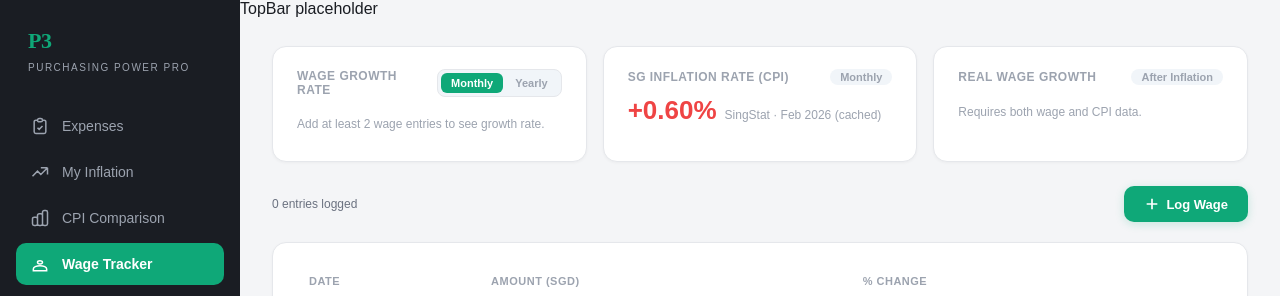
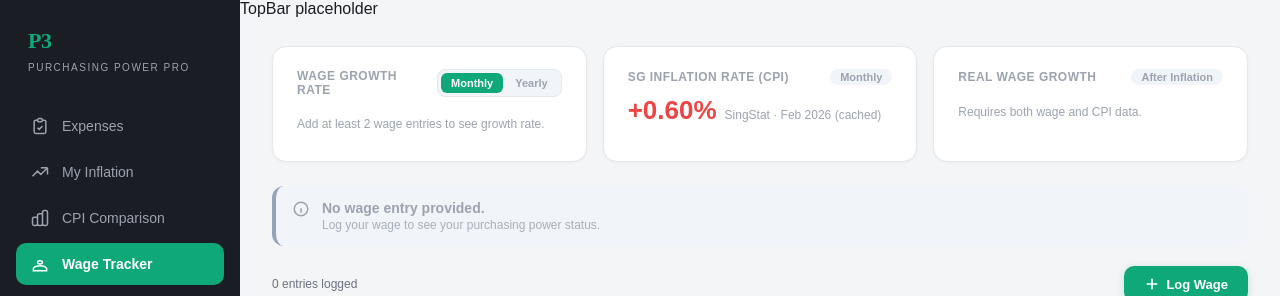
Before and after one commit to BT3103AppDev1/L1_Group_1, a Vue app: page /wages in a window 1280 px wide. Shown: the top 296 px of the page. Built offline with nearby package versions, Linux system fonts and the light colour scheme; no server answers; the database is empty; sample sign-in values are in the browser's storage.

Commit message:
Implement user story 14 purchasing power alert

```diff
--- a/src/views/WageTrackerView.vue
+++ b/src/views/WageTrackerView.vue
@@ -66,6 +66,48 @@
         </div>
       </div>
 
+    </div>
+
+    <!-- ── Purchasing Power Alert (US-14) ── -->
+    <div v-if="wages.length === 0" class="alert-box alert-neutral">
+      <svg width="18" height="18" fill="none" viewBox="0 0 24 24" stroke="currentColor" stroke-width="2"><path d="M13 16h-1v-4h-1m1-4h.01M21 12a9 9 0 11-18 0 9 9 0 0118 0z"/></svg>
+      <div>
+        <div class="alert-title">No wage entry provided.</div>
+        <div class="alert-sub">Log your wage to see your purchasing power status.</div>
+      </div>
+    </div>
+
+    <div v-else-if="purchasingPowerStatus === 'healthy'" class="alert-box alert-healthy">
+      <svg width="18" height="18" fill="none" viewBox="0 0 24 24" stroke="currentColor" stroke-width="2"><path d="M9 12l2 2 4-4m6 2a9 9 0 11-18 0 9 9 0 0118 0z"/></svg>
+      <div>
+        <div class="alert-title">✅ Healthy — Your purchasing power is growing.</div>
+        <div class="alert-sub">
+          Your wage growth ({{ wageGrowth !== null ? (wageGrowth >= 0 ? '+' : '') + wageGrowth.toFixed(2) + '%' : 'N/A' }})
+          is outpacing inflation ({{ cpiRate !== null ? cpiRate.toFixed(2) + '%' : 'N/A' }})
+          by {{ realGrowth !== null ? Math.abs(realGrowth).toFixed(2) + '%' : 'N/A' }}.
+        </div>
+      </div>
+    </div>
+
+    <div v-else-if="purchasingPowerStatus === 'declining'" class="alert-box alert-declining">
+      <svg width="18" height="18" fill="none" viewBox="0 0 24 24" stroke="currentColor" stroke-width="2"><path d="M12 9v2m0 4h.01M10.29 3.86L1.82 18a2 2 0 001.71 3h16.94a2 2 0 001.71-3L13.71 3.86a2 2 0 00-3.42 0z"/></svg>
+      <div>
+        <div class="alert-title">⚠️ Declining Purchasing Power — Take action.</div>
+        <div class="alert-sub">
+          Your wage growth ({{ wageGrowth !== null ? (wageGrowth >= 0 ? '+' : '') + wageGrowth.toFixed(2) + '%' : 'N/A' }})
+          is behind inflation ({{ cpiRate !== null ? cpiRate.toFixed(2) + '%' : 'N/A' }})
+          by {{ realGrowth !== null ? Math.abs(realGrowth).toFixed(2) + '%' : 'N/A' }}.
+          Consider negotiating a raise.
+        </div>
+      </div>
+    </div>
+
+    <div v-else class="alert-box alert-neutral">
+      <svg width="18" height="18" fill="none" viewBox="0 0 24 24" stroke="currentColor" stroke-width="2"><path d="M13 16h-1v-4h-1m1-4h.01M21 12a9 9 0 11-18 0 9 9 0 0118 0z"/></svg>
+      <div>
+        <div class="alert-title">Awaiting data...</div>
+        <div class="alert-sub">Add at least 2 wage entries and CPI data to see your status.</div>
+      </div>
     </div>
 
     <!-- ── Header ── -->
@@ -171,47 +213,36 @@ export default {
       submitting: false,
       showForm: false,
       editingId: null,
-      form: { amount: '', effectiveDate: '' }, // Default values
+      form: { amount: '', effectiveDate: '' },
       formError: '',
-      unsubscribe: null, // Holds the Firestore unsubscribe function for proper cleanup
+      unsubscribe: null,
 
-      // For delete modal state
+      // ── Delete modal (same pattern as ExpensesView) ──
       showDeleteModal: false,
       pendingDeleteId: null,
       deleting: false,
 
-      interval: 'monthly', // Controls whether monthly or yearly view, set to monthly view by default
+      interval: 'monthly',
     }
   },
 
   computed: {
-    // Switches between MoM and YoY CPI composable based on the interval toggle
     activeCpi() {
       return this.interval === 'monthly' ? this.momCpi : this.yoyCpi
     },
-
-    // Getter for loading state
     cpiLoading() {
       return this.activeCpi.cpiLoading.value
     },
-
-    // Overall CPI rate for the active interval
     cpiRate() {
       const data = this.activeCpi.cpiData.value
       if (!data) return null
       return data.overall
     },
-
-    // Source label shown below the CPI card e.g. 'Department of Statistics Singapore · Feb 2026'
     cpiPeriodLabel() {
       const data = this.activeCpi.cpiData.value
       if (!data) return ''
       return data.source ?? ''
     },
-
-    // Nominal wage growth rate for the active interval.
-    // Monthly: compares the two most recent entries.
-    // Yearly: finds the entry closest to exactly one year before the latest entry.
     wageGrowth() {
       if (this.wages.length < 2) return null
       const latest = this.wages[0]
@@ -233,30 +264,30 @@ export default {
         return ((latest.amount - closest.amount) / closest.amount) * 100
       }
     },
-
-    // Real wage growth = nominal wage growth minus CPI inflation
-    // Positive means purchasing power is increasing, negative means it's eroding
     realGrowth() {
       if (this.wageGrowth === null || this.cpiRate === null) return null
       return this.wageGrowth - this.cpiRate
     },
+
+    // US-14: Purchasing Power Alert status
+    purchasingPowerStatus() {
+      if (this.wages.length === 0) return 'no-wage'
+      if (this.realGrowth === null) return 'awaiting'
+      return this.realGrowth >= 0 ? 'healthy' : 'declining'
+    },
   },
 
   mounted() {
-    // Create listener for real time updates to wage entries
     this.listenToWages()
-    // Fetch both CPI sources on mount from composables so switching interval is instant
     this.momCpi.fetchCPI()
     this.yoyCpi.fetchCPI()
   },
 
   beforeUnmount() {
-    // Clean up the Firestore real-time listener to prevent memory leaks
     if (this.unsubscribe) this.unsubscribe()
   },
 
   methods: {
-    // Sets up a real-time Firestore listener, ordered by date descending
     listenToWages() {
       const uid = auth.currentUser.uid
       const wagesRef = collection(db, 'users', uid, 'wages')
@@ -270,7 +301,7 @@ export default {
       })
     },
 
-    // Opens the add wage form  with a blank state
+    // ── Form: open for add ──
     openForm() {
       this.editingId = null
       this.form = { amount: '', effectiveDate: '' }
@@ -278,7 +309,7 @@ export default {
       this.showForm = true
     },
 
-    // Opens the edit wage form pre-populated with the wage entry's current values
+    // ── Form: open for edit (same pattern as ExpensesView.editExpense) ──
     openEdit(wage) {
       this.editingId = wage.id
       this.form = {
@@ -289,14 +320,12 @@ export default {
       this.showForm = true
     },
 
-    // Closes opened add/edit wage form
     closeForm() {
       this.showForm = false
       this.editingId = null
       this.formError = ''
     },
 
-    // Basic validation for amount and date data before writing to Firestore
     validateWage(amount, effectiveDate) {
       if (!amount) return 'Amount is required.'
       const parsed = parseFloat(amount)
@@ -306,14 +335,12 @@ export default {
       return null
     },
 
-    // Writes data to Firestore
-    // Handles both add and update — derives a display date string from the ISO date
+    // ── Submit: handles both add and update ──
     async submitWageEntry() {
       this.formError = ''
       const error = this.validateWage(this.form.amount, this.form.effectiveDate)
       if (error) { this.formError = error; return }
 
-      // Convert 'YYYY-MM-DD' to 'DD/MM/YYYY' for display in the table
       const [yyyy, mm, dd] = this.form.effectiveDate.split('-')
       const displayDate = `${dd}/${mm}/${yyyy}`
       this.submitting = true
@@ -347,13 +374,13 @@ export default {
       }
     },
 
-    // Stores the ID and opens the delete confirmation modal
+    // ── Delete: open modal (same as ExpensesView.deleteExpense) ──
     deleteWage(id) {
       this.pendingDeleteId = id
       this.showDeleteModal = true
     },
 
-    // Called when the user confirms deletion in the delete confirmation modal
+    // ── Delete: confirmed (same as ExpensesView.confirmDelete) ──
     async confirmDelete() {
       this.deleting = true
       try {
@@ -369,8 +396,6 @@ export default {
       }
     },
 
-    // Computes the % change between a wage entry and the one after it in the sorted list.
-    // The oldest entry (last in the array) shows '-' since there's nothing to compare against.
     calcChange(index) {
       if (index === this.wages.length - 1) return { text: '-', color: 'var(--text-muted)' }
       const current = this.wages[index].amount
@@ -405,4 +430,32 @@ export default {
 .icon-btn-accent:hover:not(:disabled)  { background: var(--accent, #0ea5e9); color: #fff; }
 .icon-btn-danger  { background: #fee2e2; color: #dc2626; }
 .icon-btn-danger:hover:not(:disabled)  { background: #dc2626; color: #fff; }
+
+/* ── Purchasing Power Alert ── */
+.alert-box {
+  display: flex;
+  align-items: flex-start;
+  gap: 12px;
+  padding: 14px 16px;
+  border-radius: 12px;
+  border-left: 4px solid transparent;
+}
+.alert-title { font-size: 14px; font-weight: 600; margin-bottom: 2px; }
+.alert-sub { font-size: 12px; opacity: 0.85; }
+
+.alert-healthy {
+  background: #f0fdf4;
+  border-left-color: #22c55e;
+  color: #15803d;
+}
+.alert-declining {
+  background: #fff7ed;
+  border-left-color: #f97316;
+  color: #c2410c;
+}
+.alert-neutral {
+  background: var(--surface-2, #f1f5f9);
+  border-left-color: #94a3b8;
+  color: var(--text-muted, #64748b);
+}
 </style>
```
